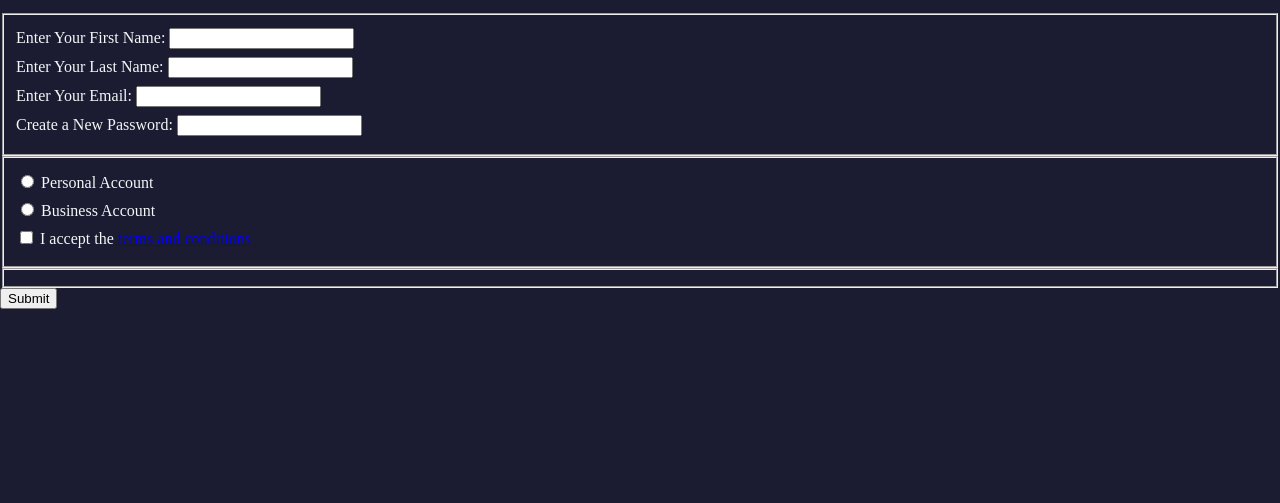
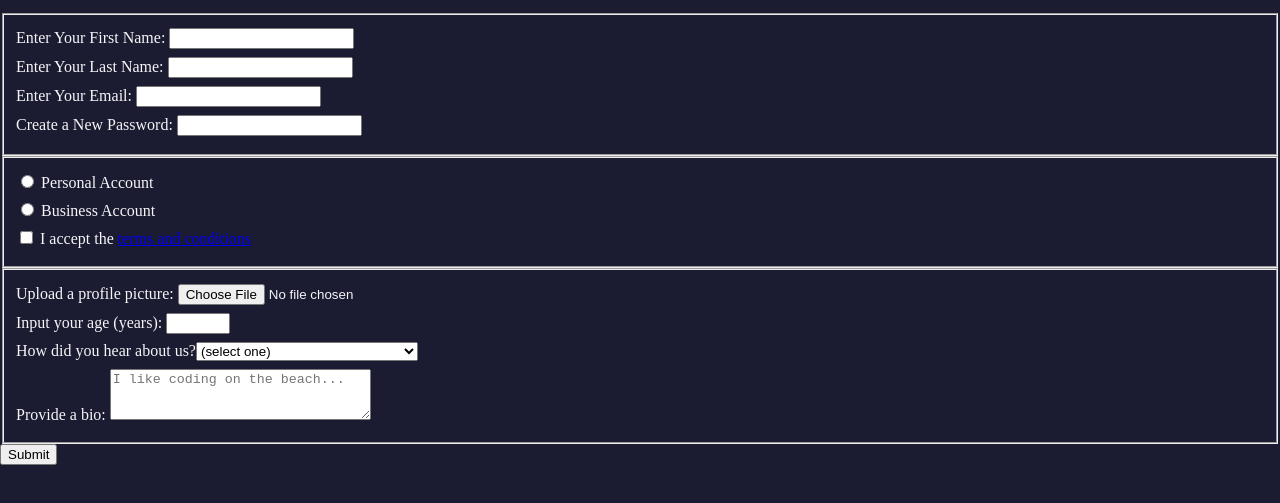
Before and after one commit to MuhammadNadirNawi/registration-form, a plain HTML site: page index.html in a window 1280 px wide. Shown: the part 101-604 px from the top of the page. Drawn offline with Linux system fonts and the light colour scheme.

Commit message:
menyelesaikan fieldset ketiga

```diff
--- a/index.html
+++ b/index.html
@@ -13,19 +13,21 @@
     <form action="https://register-demo.freecodecamp.org">
       <!-- fieldset pertama berisi data dari user berupa nama, email, pass -->
       <fieldset>
-        <label
-          >Enter Your First Name: <input type="text" name="" id="" required
+        <label>
+          Enter Your First Name: <input type="text" name="fName" id="" required
         /></label>
         <label
-          >Enter Your Last Name: <input type="text" name="" id="" required
+          >Enter Your Last Name: <input type="text" name="lName" id="" required
         /></label>
         <label
-          >Enter Your Email: <input type="email" name="" id="" required
+          >Enter Your Email: <input type="email" name="email" id="" required
         /></label>
         <label
           >Create a New Password:
-          <input type="password" required pattern="[a-z0-5]{8,}"
+          <input name="pass" type="password" required pattern="[a-z0-5]{8,}"
         /></label>
+
+        <!-- fieldset kedua berisi jenis akun dan menyetujui syarat dan ketentuan -->
       </fieldset>
       <fieldset>
         <label
@@ -35,13 +37,41 @@
           ><input type="radio" name="account-type" /> Business Account</label
         >
         <label
-          ><input type="checkbox" required /> I accept the
+          ><input type="checkbox" name="terms" required /> I accept the
           <a href="https://www.freecodecamp.org/news/terms-of-service/"
             >terms and conditions</a
           ></label
         >
       </fieldset>
-      <fieldset></fieldset>
+
+      <!-- fieldset ketiga berisi upload gambar, umur, select, dan bio -->
+      <fieldset>
+        <label
+          >Upload a profile picture: <input type="file" name="upload" id=""
+        /></label>
+        <label
+          >Input your age (years):
+          <input type="number" name="age" id="" min="13" max="120"
+        /></label>
+        <label
+          >How did you hear about us?<select name="select">
+            <option value="">(select one)</option>
+            <option value="1">freeCodeCamp News</option>
+            <option value="2">freeCodeCamp YouTube Channel</option>
+            <option value="3">freeCodeCamp Forum</option>
+            <option value="4">Other</option>
+          </select></label
+        >
+        <label
+          >Provide a bio:
+          <textarea
+            name="bio"
+            rows="3"
+            cols="30"
+            placeholder="I like coding on the beach..."
+          ></textarea>
+        </label>
+      </fieldset>
       <input type="submit" value="Submit" name="" id="" />
     </form>
   </body>
```
